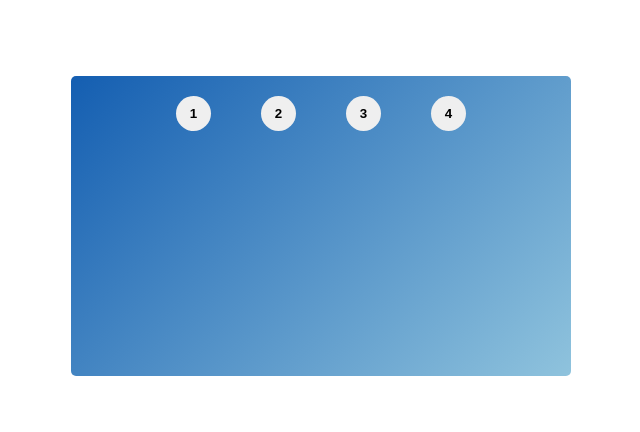
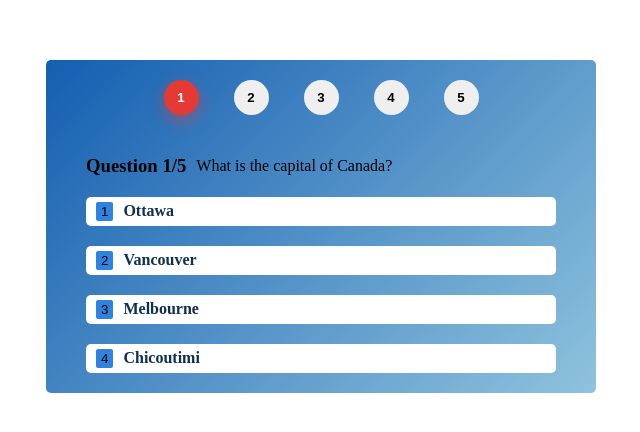
Before and after one commit to MaximMurysov/Quiz, a React app: page / in a window 1280 px wide. Shown: the part 174-606 px from the top of the page, without its empty margins (319-959 px from the left). Built offline with nearby package versions, Linux system fonts and the light colour scheme; the HTML template or start-up script is replaced by a standard one.

Commit message:
feat: add quiz layout with navigation, answers and seed questions

```diff
--- a/src/components/QuizApp.jsx
+++ b/src/components/QuizApp.jsx
@@ -3,14 +3,34 @@ import styles from "./styles.module.css";
 import { questions } from "./questions";
 
 function QuizApp() {
+  const [activeQuestion, setActiveQuestion] = useState(0);
+
   return (
     <div className={styles.quiz}>
       <div className={styles.quizContainer}>
         <div className={styles.numberQuestion}>
           {questions.map((_, i) => (
-            <button key={i} className={styles.questionItem}>
+            <button
+              onClick={() => setActiveQuestion(i)}
+              key={i}
+              className={`${styles.questionItem} ${i === activeQuestion ? styles.active : ""}`}
+            >
               {i + 1}
             </button>
+          ))}
+        </div>
+        <div className={styles.questionTitle}>
+          <h3>
+            Question {activeQuestion + 1}/{questions.length}
+          </h3>
+          {questions[activeQuestion].title}
+        </div>
+        <div className={styles.answers}>
+          {questions[activeQuestion].list.map((elem, i) => (
+            <div className={styles.answerElem}>
+              <button className={styles.numberAnswer}>{i + 1}</button>
+              <p className={styles.answerElemText}>{elem.answer}</p>
+            </div>
           ))}
         </div>
       </div>
--- a/src/components/questions.js
+++ b/src/components/questions.js
@@ -35,4 +35,13 @@ export const questions = [
       { answer: "USA", term: false },
     ],
   },
+  {
+    title: "Which city is the capital of Australia?",
+    list: [
+      { answer: "Sydney", term: false },
+      { answer: "Melbourne", term: false },
+      { answer: "Canberra", term: true },
+      { answer: "Perth", term: false },
+    ],
+  },
 ];
--- a/src/components/styles.module.css
+++ b/src/components/styles.module.css
@@ -10,17 +10,16 @@
   height: 100vh;
 }
 .quizContainer {
-  width: 500px;
-  height: 300px;
+  width: 550px;
+  min-height: 300px;
   border-radius: 5px;
   background: linear-gradient(135deg, #145eb1, #8fc3dd);
   padding: 20px 40px;
 }
 .numberQuestion {
   display: flex;
-
   justify-content: center;
-  gap: 50px;
+  gap: 35px;
 }
 .questionItem {
   width: 35px;
@@ -28,4 +27,45 @@
   border: none;
   border-radius: 50%;
   font-weight: bold;
+  cursor: pointer;
 }
+.active {
+  box-shadow: 0 6px 15px rgba(229, 57, 53, 0.5);
+  background-color: #e53935;
+  color: white;
+  transition: all 0.2s ease;
+}
+.questionTitle {
+  display: flex;
+  gap: 10px;
+  align-items: center;
+  margin-top: 40px;
+  width: 100%;
+}
+.answers {
+  margin-top: 20px;
+  display: flex;
+  flex-direction: column;
+  gap: 20px;
+}
+.answerElem {
+  display: flex;
+  width: 100%;
+  background-color: white;
+  padding: 5px;
+  border-radius: 5px;
+  gap: 10px;
+  padding-left: 10px;
+}
+.numberAnswer {
+  background-color: #2f82df;
+  border-radius: 2px;
+  padding: 2px 5px;
+  border: none;
+  cursor: pointer;
+}
+.answerElemText {
+  color: #0f2f53;
+  font-weight: bold;
+  cursor: pointer;
+}
```
